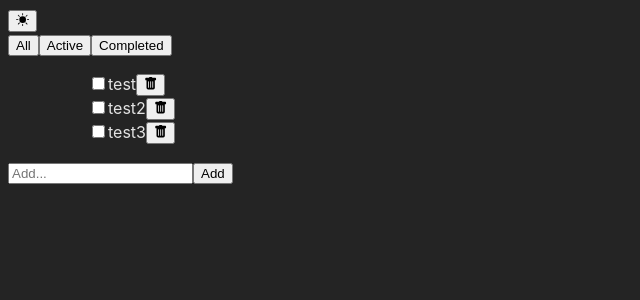
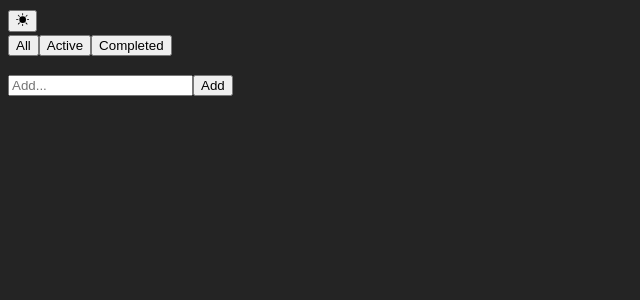
Before and after one commit to jgjung9/simple-todo-app, a React (Vite) app: page / in a window 1280 px wide. Shown: the top 300 px of the page, without its empty margins (0-640 px from the left). Built offline with nearby package versions, Linux system fonts and the light colour scheme.

Commit message:
Fix setFilter in header and Fix mok data in Todos

```diff
--- a/src/components/Header.tsx
+++ b/src/components/Header.tsx
@@ -1,11 +1,11 @@
 import { BsSunFill, BsMoonFill } from 'react-icons/bs';
-import { useRecoilState } from 'recoil';
+import { useRecoilState, useSetRecoilState } from 'recoil';
 import { darkModeState, filterState } from '../recoil/store';
 import { setColorTheme } from '../utils/darkMode';
 
 export default function Header() {
   const [darkMode, setDarkMode] = useRecoilState(darkModeState);
-  const [filter, setFilter] = useRecoilState(filterState);
+  const setFilter = useSetRecoilState(filterState);
 
   const handleDarkMode = () => {
     setDarkMode(!darkMode);
--- a/src/components/Todos.tsx
+++ b/src/components/Todos.tsx
@@ -29,7 +29,7 @@ export default function Todos() {
   return (
     <>
       <ul>
-        {moktodos.map((todo) => (
+        {todos.map((todo) => (
           <TodoItem
             key={todo.id}
             todo={todo}
@@ -42,21 +42,3 @@ export default function Todos() {
     </>
   );
 }
-
-const moktodos = [
-  {
-    id: '123',
-    text: 'test',
-    isComplete: false,
-  },
-  {
-    id: '124',
-    text: 'test2',
-    isComplete: false,
-  },
-  {
-    id: '125',
-    text: 'test3',
-    isComplete: false,
-  },
-];
```
